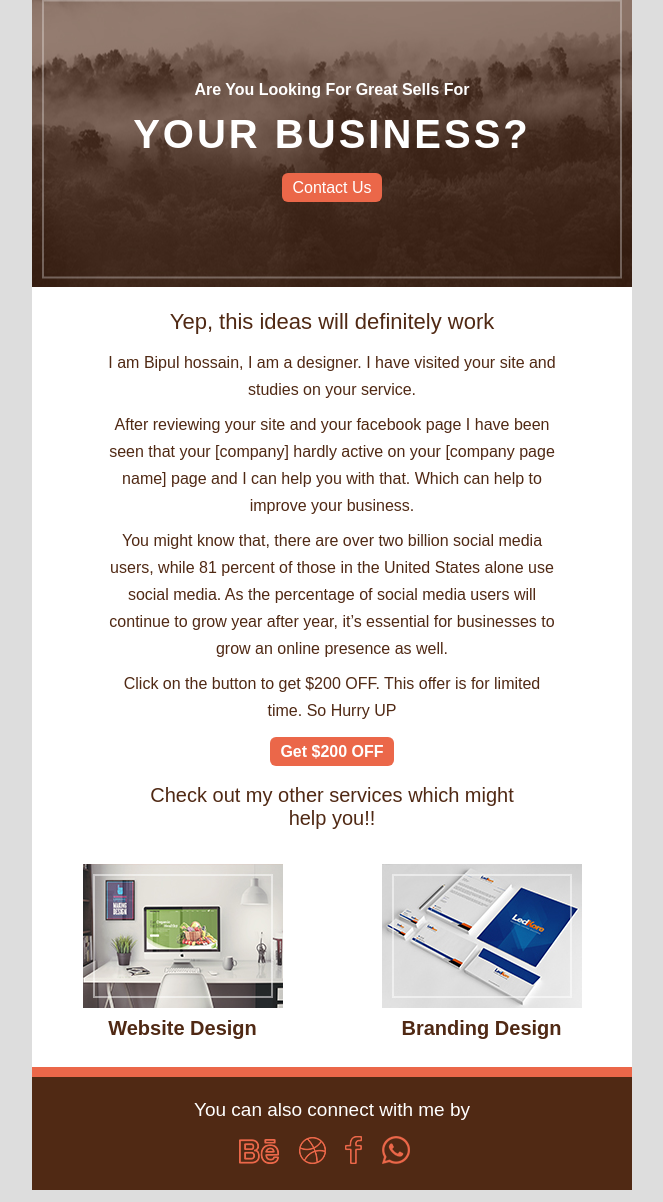
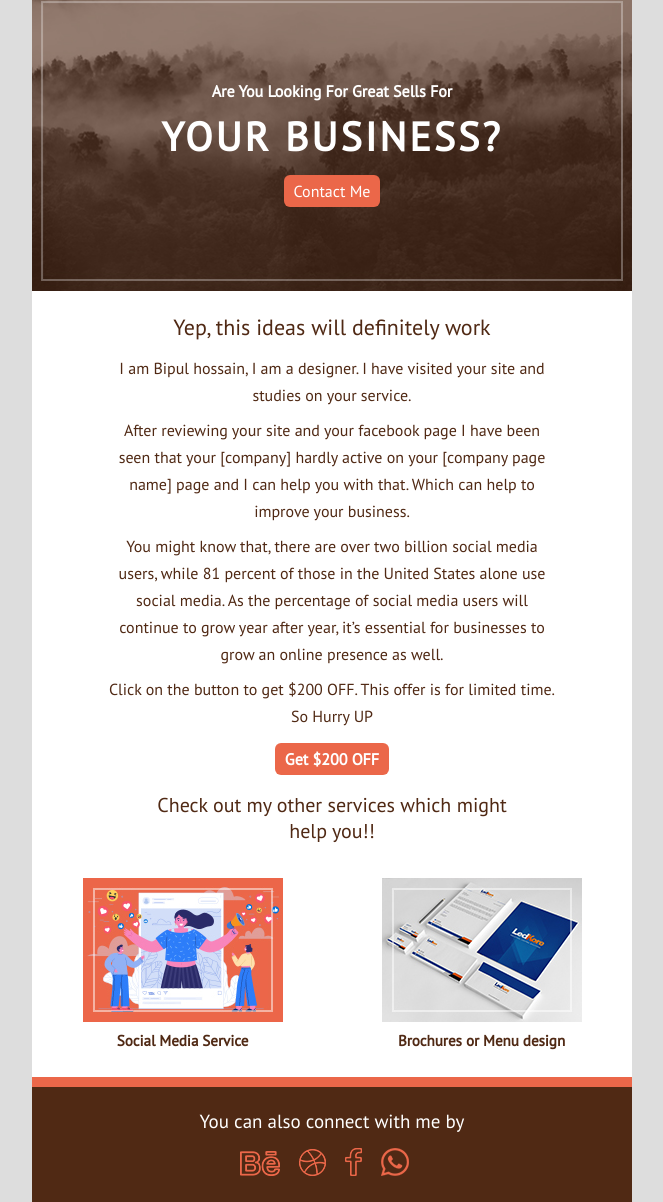
Before and after one commit to sazzad362/bipul, a plain HTML site: page mail_ready.html in a window 1280 px wide. Shown: the part 178-1380 px from the top of the page, without its empty margins (308-971 px from the left). Drawn offline with Linux system fonts and the light colour scheme.

Commit message:
css inline

```diff
--- a/mail_ready.html
+++ b/mail_ready.html
@@ -1,71 +1,193 @@
 <!DOCTYPE html>
-<html lang="en" style="margin: 0;padding: 0;">
-<head style="margin: 0;padding: 0;">
+<html lang="en">
+<head>
+    <meta charset="UTF-8">
+    <title>Document | Email Template</title>
+    <style>
+        @import url('https://fonts.googleapis.com/css?family=PT+Sans&display=swap');
+        *{
+            margin:0;
+            padding:0;
+        }
+        body{
+            height:100%;
+            font-family: 'PT Sans', sans-serif;
+            background:#ddd;
+            }
+        .main{
+                max-width:600px;
+                width:100%;
+                margin:0 auto;
+                display:block;
+                background:#fff;
+            }
+        .border_top {
+            border-top: 15px solid #EB6749;
+        }
+        .image_center{
+                padding:25px 0;
+                margin:0 auto;
+                display:block;
+            }
+        table.promo_bg {
+            background-image: url(https://sazzad362.github.io/bipul/promo_bg.jpg);
+            color: #fff;
+            text-align: center;
+            padding: 88px 0;
+            background-size: cover;
+            background-repeat: no-repeat;
+            background-position: center;
+        }
+
+        a.btn-active {
+            background-color: #eb6749;
+            color: #fff;
+            padding: 6px 10px;
+            border-radius: 6px;
+            text-decoration: none;
+        }
+
+        h1.promo_title {
+            font-size: 40px;
+            letter-spacing: 3px;
+            line-height: 70px;
+            margin-bottom: 10px;
+        }
+
+        .center_content{
+            text-align: center;
+            padding: 20px 0;
+        }
+
+        h1.body_title {
+            color: #502914;
+            font-weight: normal;
+            font-size: 22px;
+            margin-bottom: 10px;
+        }
+
+        p.body_text {
+            padding: 4px 73px;
+            line-height: 27px;
+            color: #502914;
+        }
+        .margin_bottom{
+            margin-bottom: 15px;
+        }
+        .btn-bold{
+            font-weight: bold;
+        }
+
+        h1.bold_text {
+            color: #502914;
+            font-weight: normal;
+            font-size: 20px;
+            margin-bottom: 10px;
+            margin-top: 23px;
+        }
+
+        table.service_area {
+            text-align: center;
+        }
+
+        h1.service_title {
+            color: #502914;
+            font-weight: bold;
+            font-size: 15px;
+            margin: 5px 0;
+        }
+
+        table.footer_area {
+            background-color: #502914;
+            padding: 20px 0;
+            text-align: center;
+            color: #fff;
+            border-top: 10px solid #eb6749;
+            margin-top: 20px;
+        }
+
+        h1.text_footer {
+            font-size: 19px;
+            font-weight: normal;
+        }
+
+        ul.social {
+            margin: 15px 0 0 0;
+            padding: 0;
+        }
+
+        ul.social li {
+            list-style: none;
+            display: inline-block;
+            margin-right: 15px;
+        }
+
+    </style>
 </head>
-<body style="margin: 0;padding: 0;height: 100%;font-family: 'PT Sans', sans-serif;background: #ddd;">
-	<div class="main" style="margin: 0 auto;padding: 0;max-width: 600px;width: 100%;display: block;background: #fff;">
-    	<table width="600" border="0" style="margin: 0;padding: 0;">
-          <tr style="margin: 0;padding: 0;">
-            <td class="border_top" style="margin: 0;padding: 0;border-top: 15px solid #EB6749;">
-            	<img src="https://sazzad362.github.io/bipul/logo.png" class="image_center" style="margin: 0 auto;padding: 25px 0;display: block;">
+<body style="height: 100%;font-family: 'PT Sans', sans-serif;background: #ddd;">
+    <div class="main" style="max-width: 600px;width: 100%;margin: 0 auto;display: block;background: #fff;">
+        <table width="600" border="0">
+          <tr>
+            <td class="border_top" style="border-top: 15px solid #EB6749;">
+                <img src="https://sazzad362.github.io/bipul/logo.png" class="image_center" style="padding: 25px 0;margin: 0 auto;display: block;">
             </td>
           </tr>
         </table>
-        <table width="600" border="0" class="promo_bg" style="margin: 0;padding: 88px 0;background-image: url(https://sazzad362.github.io/bipul/promo_bg.jpg);color: #fff;text-align: center;background-size: cover;background-repeat: no-repeat;background-position: center;">
-          <tr style="margin: 0;padding: 0;">
-            <td class="promo_waper" style="margin: 0;padding: 0;">
-            	<h4 class="promo_subtitle" style="margin: 0;padding: 0;">Are You Looking For Great Sells For</h4>
-				<h1 class="promo_title" style="margin: 0;padding: 0;font-size: 40px;letter-spacing: 3px;line-height: 70px;margin-bottom: 10px;">YOUR BUSINESS?</h1>
-                <a href="#" class="btn-active" style="margin: 0;padding: 6px 10px;background-color: #eb6749;color: #fff;border-radius: 6px;text-decoration: none;">Contact Us</a>
+        <table width="600" border="0" class="promo_bg" style="background-image: url(https://sazzad362.github.io/bipul/promo_bg.jpg);color: #fff;text-align: center;padding: 88px 0;background-size: cover;background-repeat: no-repeat;background-position: center;">
+          <tr>
+            <td class="promo_waper">
+                <h4 class="promo_subtitle">Are You Looking For Great Sells For</h4>
+                <h1 class="promo_title" style="font-size: 40px;letter-spacing: 3px;line-height: 70px;margin-bottom: 10px;">YOUR BUSINESS?</h1>
+                <a href="https://www.facebook.com/desbipu" class="btn-active" style="background-color: #eb6749;color: #fff;padding: 6px 10px;border-radius: 6px;text-decoration: none;">Contact Me</a>
             </td>
           </tr>
         </table>
 
-        <table width="600" border="0" class="center_content" style="margin: 0;padding: 20px 0;text-align: center;">
-          <tr style="margin: 0;padding: 0;">
-            <td style="margin: 0;padding: 0;">
-            	<h1 class="body_title" style="margin: 0;padding: 0;color: #502914;font-weight: normal;font-size: 22px;margin-bottom: 10px;">Yep, this ideas will definitely work</h1>
-                <p class="body_text" style="margin: 0;padding: 4px 73px;line-height: 27px;color: #502914;">I am Bipul hossain, I am a designer. I have visited your site and studies on your service. </p>
+        <table width="600" border="0" class="center_content" style="text-align: center;padding: 20px 0;">
+          <tr>
+            <td>
+                <h1 class="body_title" style="color: #502914;font-weight: normal;font-size: 22px;margin-bottom: 10px;">Yep, this ideas will definitely work</h1>
+                <p class="body_text" style="padding: 4px 73px;line-height: 27px;color: #502914;">I am Bipul hossain, I am a designer. I have visited your site and studies on your service. </p>
 
-                <p class="body_text" style="margin: 0;padding: 4px 73px;line-height: 27px;color: #502914;">	After reviewing your site and your facebook page I have been seen that your [company] hardly active on your [company page name] page and I can help you with that. Which can help to improve your business. </p>
+                <p class="body_text" style="padding: 4px 73px;line-height: 27px;color: #502914;">   After reviewing your site and your facebook page I have been seen that your [company] hardly active on your [company page name] page and I can help you with that. Which can help to improve your business. </p>
 
-                <p class="body_text" style="margin: 0;padding: 4px 73px;line-height: 27px;color: #502914;">	You might know that, there are over two billion social media users, while 81 percent of those in the United States alone use social media. As the percentage of social media users will continue to grow year after year, it’s essential for businesses to grow an online presence as well.</p>
+                <p class="body_text" style="padding: 4px 73px;line-height: 27px;color: #502914;">   You might know that, there are over two billion social media users, while 81 percent of those in the United States alone use social media. As the percentage of social media users will continue to grow year after year, it’s essential for businesses to grow an online presence as well.</p>
 
-                <p class="body_text margin_bottom" style="margin: 0;padding: 4px 73px;margin-bottom: 15px;line-height: 27px;color: #502914;">	Click on the button to get $200 OFF. This offer is for limited time. So Hurry UP</p>
+                <p class="body_text margin_bottom" style="margin-bottom: 15px;padding: 4px 73px;line-height: 27px;color: #502914;"> Click on the button to get $200 OFF. This offer is for limited time. So Hurry UP</p>
 
-                <a href="#" class="btn-active btn-bold" style="margin: 0;padding: 6px 10px;font-weight: bold;background-color: #eb6749;color: #fff;border-radius: 6px;text-decoration: none;">Get $200 OFF</a>
+                <a href="https://www.facebook.com/desbipu" class="btn-active btn-bold" style="font-weight: bold;background-color: #eb6749;color: #fff;padding: 6px 10px;border-radius: 6px;text-decoration: none;">Get $200 OFF</a>
 
-                <h1 class="bold_text" style="margin: 0;padding: 0;color: #502914;font-weight: normal;font-size: 20px;margin-bottom: 10px;margin-top: 23px;">Check out my other services which might <br style="margin: 0;padding: 0;"> help you!!</h1>
+                <h1 class="bold_text" style="color: #502914;font-weight: normal;font-size: 20px;margin-bottom: 10px;margin-top: 23px;">Check out my other services which might <br> help you!!</h1>
 
             </td>
           </tr>
         </table>
 
-        <table width="600" border="0" class="service_area" style="margin: 0;padding: 0;text-align: center;">
-          <tr style="margin: 0;padding: 0;">
-            <td style="margin: 0;padding: 0;">
-            	<img src="https://sazzad362.github.io/bipul/desktop.jpg" class="img_left" style="margin: 0;padding: 0;">
-            	<h1 class="service_title" style="margin: 5px 0;padding: 0;color: #502914;font-weight: bold;font-size: 20px;">Website Design</h1>
+        <table width="600" border="0" class="service_area" style="text-align: center;">
+          <tr>
+            <td>
+                <img src="https://sazzad362.github.io/bipul/social_01.jpg" class="img_left">
+                <h1 class="service_title" style="color: #502914;font-weight: bold;font-size: 15px;margin: 5px 0;">Social Media Service</h1>
             </td>
-            <td style="margin: 0;padding: 0;">
-            	<img src="https://sazzad362.github.io/bipul/book.jpg" class="img_left" style="margin: 0;padding: 0;">
-            	<h1 class="service_title" style="margin: 5px 0;padding: 0;color: #502914;font-weight: bold;font-size: 20px;">Branding Design</h1>
+            <td>
+                <img src="https://sazzad362.github.io/bipul/book.jpg" class="img_left">
+                <h1 class="service_title" style="color: #502914;font-weight: bold;font-size: 15px;margin: 5px 0;">Brochures or Menu design</h1>
             </td>
           </tr>
         </table>
 
-         <table width="600" border="0" class="footer_area" style="margin: 0;padding: 20px 0;background-color: #502914;text-align: center;color: #fff;border-top: 10px solid #eb6749;margin-top: 20px;">
-        	<tr style="margin: 0;padding: 0;">
-        		<td style="margin: 0;padding: 0;">
-        			<h1 class="text_footer" style="margin: 0;padding: 0;font-size: 19px;font-weight: normal;">You can also connect with me by</h1>
-        			<ul class="social" style="margin: 15px 0 0 0;padding: 0;">
-        				<li style="margin: 0;padding: 0;list-style: none;display: inline-block;margin-right: 15px;"><a href="#" style="margin: 0;padding: 0;"><img src="https://sazzad362.github.io/bipul/be.png" alt="" style="margin: 0;padding: 0;"></a></li>
-        				<li style="margin: 0;padding: 0;list-style: none;display: inline-block;margin-right: 15px;"><a href="#" style="margin: 0;padding: 0;"><img src="https://sazzad362.github.io/bipul/dreeble.png" alt="" style="margin: 0;padding: 0;"></a></li>
-        				<li style="margin: 0;padding: 0;list-style: none;display: inline-block;margin-right: 15px;"><a href="#" style="margin: 0;padding: 0;"><img src="https://sazzad362.github.io/bipul/facebook.png" alt="" style="margin: 0;padding: 0;"></a></li>
-        				<li style="margin: 0;padding: 0;list-style: none;display: inline-block;margin-right: 15px;"><a href="#" style="margin: 0;padding: 0;"><img src="https://sazzad362.github.io/bipul/wp.png" alt="" style="margin: 0;padding: 0;"></a></li>
-        			</ul>
-        		</td>
-        	</tr>
+         <table width="600" border="0" class="footer_area" style="background-color: #502914;padding: 20px 0;text-align: center;color: #fff;border-top: 10px solid #eb6749;margin-top: 20px;">
+            <tr>
+                <td>
+                    <h1 class="text_footer" style="font-size: 19px;font-weight: normal;">You can also connect with me by</h1>
+                    <ul class="social" style="margin: 15px 0 0 0;padding: 0;">
+                        <li style="list-style: none;display: inline-block;margin-right: 15px;"><a href="https://www.behance.net/des_bipul"><img src="https://sazzad362.github.io/bipul/be.png" alt=""></a></li>
+                        <li style="list-style: none;display: inline-block;margin-right: 15px;"><a href="https://dribbble.com/des_bipul"><img src="https://sazzad362.github.io/bipul/dreeble.png" alt=""></a></li>
+                        <li style="list-style: none;display: inline-block;margin-right: 15px;"><a href="https://www.facebook.com/desbipu"><img src="https://sazzad362.github.io/bipul/facebook.png" alt=""></a></li>
+                        <li style="list-style: none;display: inline-block;margin-right: 15px;"><a href="https://api.whatsapp.com/send?phone=1680643534&text=Let's%20do%20something%20amazing"><img src="https://sazzad362.github.io/bipul/wp.png" alt=""></a></li>
+                    </ul>
+                </td>
+            </tr>
         </table>
 
     </div>
```
